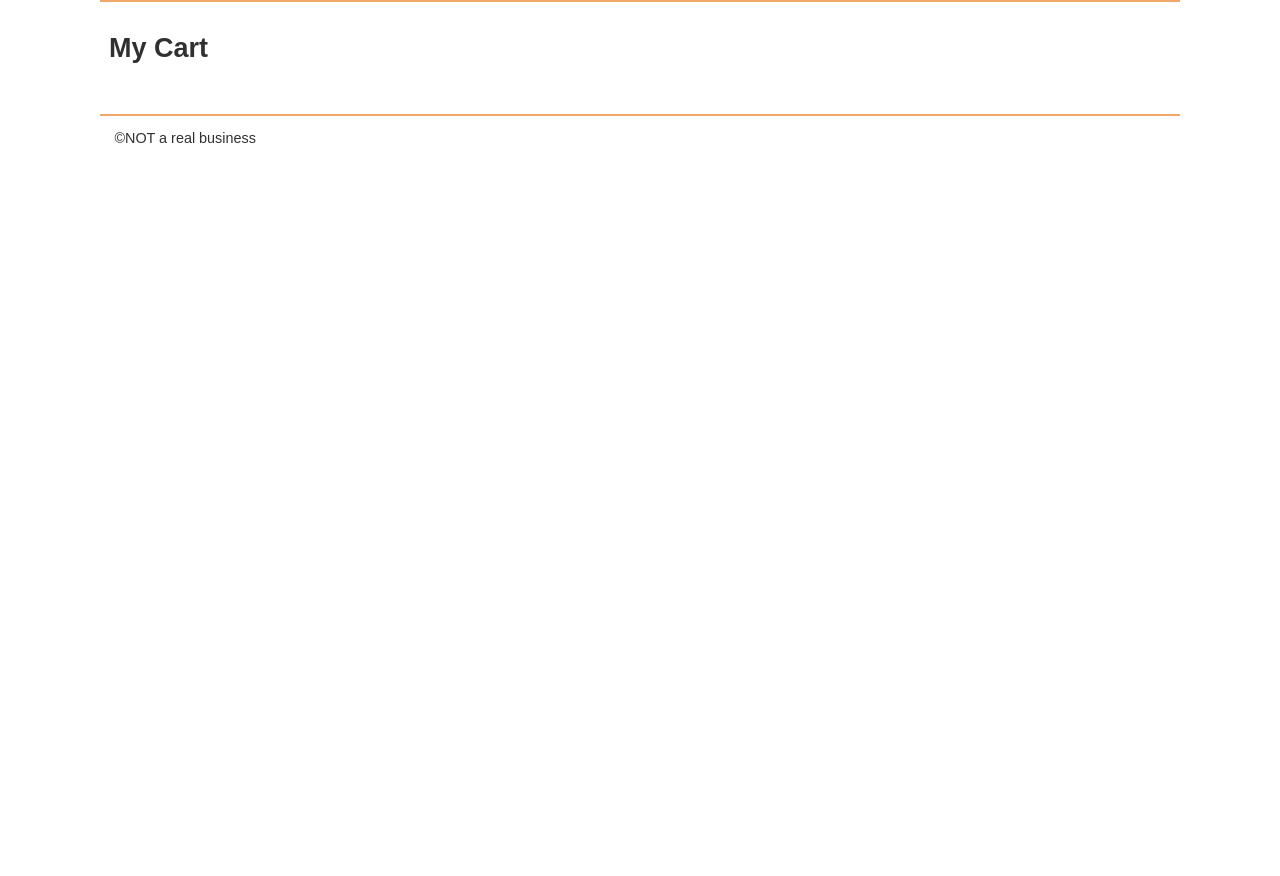
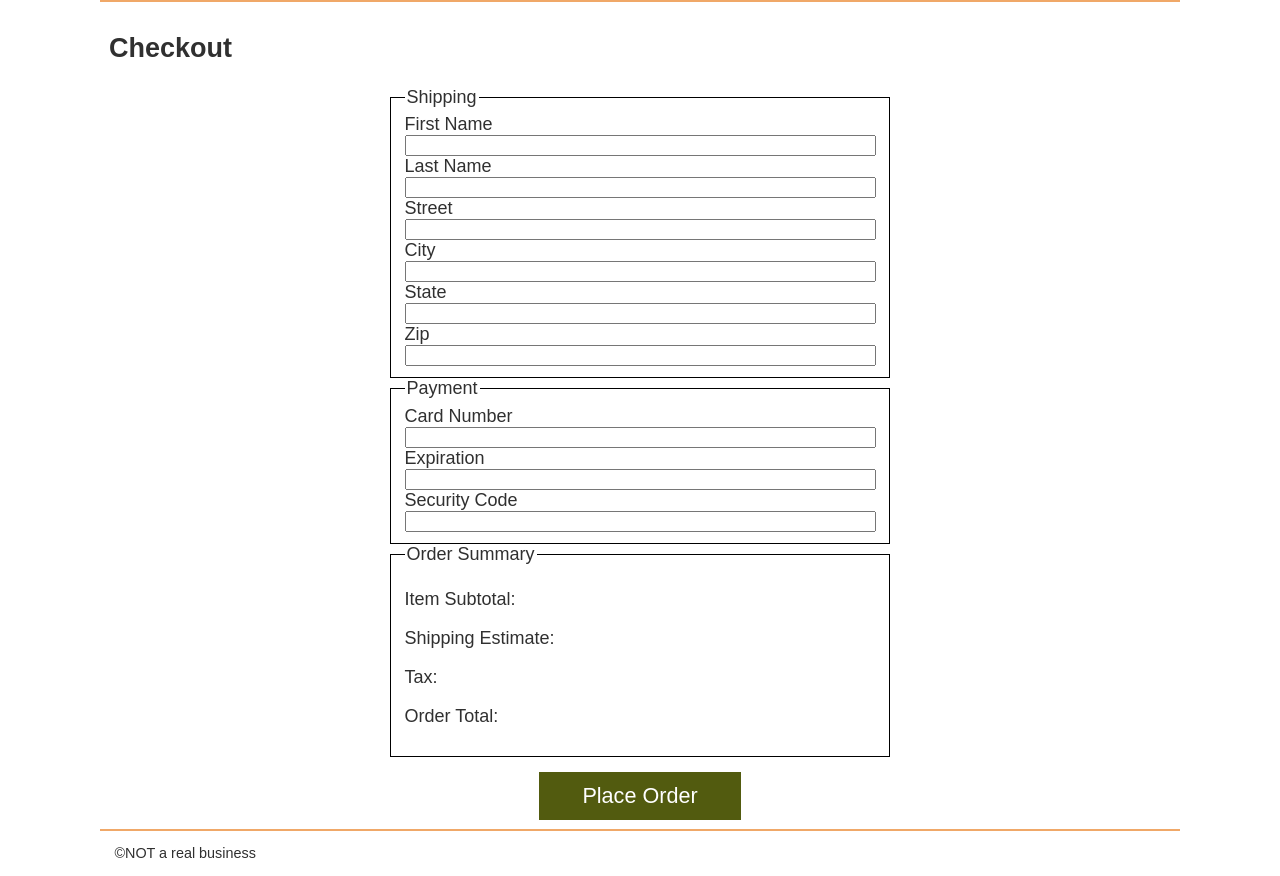
Before and after one commit to Tanner221/SleepOutside, a website built with Vite: page src/checkout/index.html in a window 1280 px wide. Before the commit the page ends 800 px from the top, so only its background shows below. Built offline with nearby package versions, Linux system fonts and the light colour scheme; files whose address does not match are found by name.

Commit message:
CheckoutProcess added

```diff
--- a/src/checkout/index.html
+++ b/src/checkout/index.html
@@ -5,47 +5,49 @@
     <meta name="viewport" content="width=device-width, initial-scale=1.0" />
     <title>Sleep Outside | Cart</title>
     <link rel="stylesheet" href="../css/style.css" />
+    <script src="../js/checkoutProcess.js" type="module"></script>
   </head>
   <body>
     <header class="divider"></header>
     <main class="divider">
       <section class="products">
-        <h2>My Cart</h2>
-        <ul class="product-list">
-          <!-- <li class="cart-card divider">
-            <a href="product_pages/marmot-ajax-3.html" class="cart-card__image">
-              <img
-                src="images/tents/marmot-ajax-tent-3-person-3-season-in-pale-pumpkin-terracotta~p~880rr_01~320.jpg"
-                alt="Marmot Ajax tent"
-              />
-            </a>
-            <a href="product_pages/marmot-ajax-3.html">
-              <h2 class="card__name">Marmot Ajax Tent - 3-Person, 3-Season</h2>
-            </a>
-            <p class="cart-card__color">Pale Pumpkin/Terracotta</p>
-            <p class="cart-card__quantity">qty: 1</p>
-            <p class="cart-card__price">$199.99</p>
-          </li>
-          <li class="cart-card divider">
-            <a href="product_pages/marmot-ajax-3.html" class="cart-card__image">
-              <img
-                src="images/tents/the-north-face-talus-tent-4-person-3-season-in-golden-oak-saffron-yellow~p~985rf_01~320.jpg"
-                alt="Talus Tent - 4-Person, 3-Season"
-              />
-            </a>
-            <a href="product_pages/marmot-ajax-3.html">
-              <h2 class="card__name">
-                The North Face Talus Tent - 4-Person, 3-Season
-              </h2></a
-            >
-            <p class="cart-card__color">Golden Oak/Saffron Yellow</p>
-            <p class="cart-card__quantity">qty: 1</p>
-            <p class="cart-card__price">$199.99</p>
-          </li> -->
-        </ul>
-        <div class="cart-footer">
-          <h3 id="cart-total"></h3>
-        </div>
+        <h2>Checkout</h2>
+        <form action="">
+          <fieldset class="formFieldset">
+            <legend>Shipping</legend>
+            <label for="FistName">First Name</label>
+            <input type="text" name="FirstName" required />
+            <label for="LastName">Last Name</label>
+            <input type="text" name="LastName" required />
+            <label for="Street">Street</label>
+            <input type="text" name="Street" required />
+            <label for="City">City</label>
+            <input type="text" name="City" required />
+            <label for="State">State</label>
+            <input type="text" name="State" required />
+            <label for="ZipCode">Zip</label>
+            <input type="text" name="ZipCode" required />
+          </fieldset>
+          <fieldset class="formFieldset" id="payment">
+            <legend>Payment</legend>
+            <label for="CardNumber">Card Number</label>
+            <input type="text" name="CardNumber" required />
+            <label for="Expiration">Expiration</label>
+            <input type="text" name="Expiration" required />
+            <label for="SecurityCode">Security Code</label>
+            <input type="text" name="SecurityCode" required />
+          </fieldset>
+          <fieldset class="formFieldset">
+            <legend>Order Summary</legend>
+            <div>
+              <p>Item Subtotal: </p>
+              <p>Shipping Estimate: </p>
+              <p>Tax: </p>
+              <p>Order Total: </p>
+            </div>
+          </fieldset>
+          <button type="submit">Place Order</button>
+        </form>
       </section>
     </main>
     <footer>&copy;NOT a real business</footer>
--- a/src/css/style.css
+++ b/src/css/style.css
@@ -288,3 +288,19 @@ footer {
   width: 100%;
   height: auto;
 }
+form{
+  display: flex;
+  flex-direction: column;
+  align-items: center;
+}
+.formFieldset {
+  border: black solid 1px;
+  width: 500px;
+}
+.formFieldset > input{
+  display: block;
+  width: 100%;
+}
+button{
+  margin-top: 15px;
+}
--- a/src/js/cart.js
+++ b/src/js/cart.js
@@ -2,7 +2,7 @@ function setLocalStorage(key, data) {
   localStorage.setItem(key, JSON.stringify(data));
 }
 
-async function getLocalStorage(key) {
+export default async function getLocalStorage(key) {
   return JSON.parse(await localStorage.getItem(key));
 }
 
--- /dev/null
+++ b/src/js/checkoutProcess.js
@@ -0,0 +1,10 @@
+import getLocalStorage from './cart.js';
+async function CalculateSubtotal(){
+  const cart_itmes = await getLocalStorage('so-cart');
+  const item_cout = cart_itmes.length();
+  let total = 0;
+  cart_itmes.forEach((item)=>{
+
+  })
+
+}
```
Also changed, not shown: src/cart.html (+2 -32 lines).
